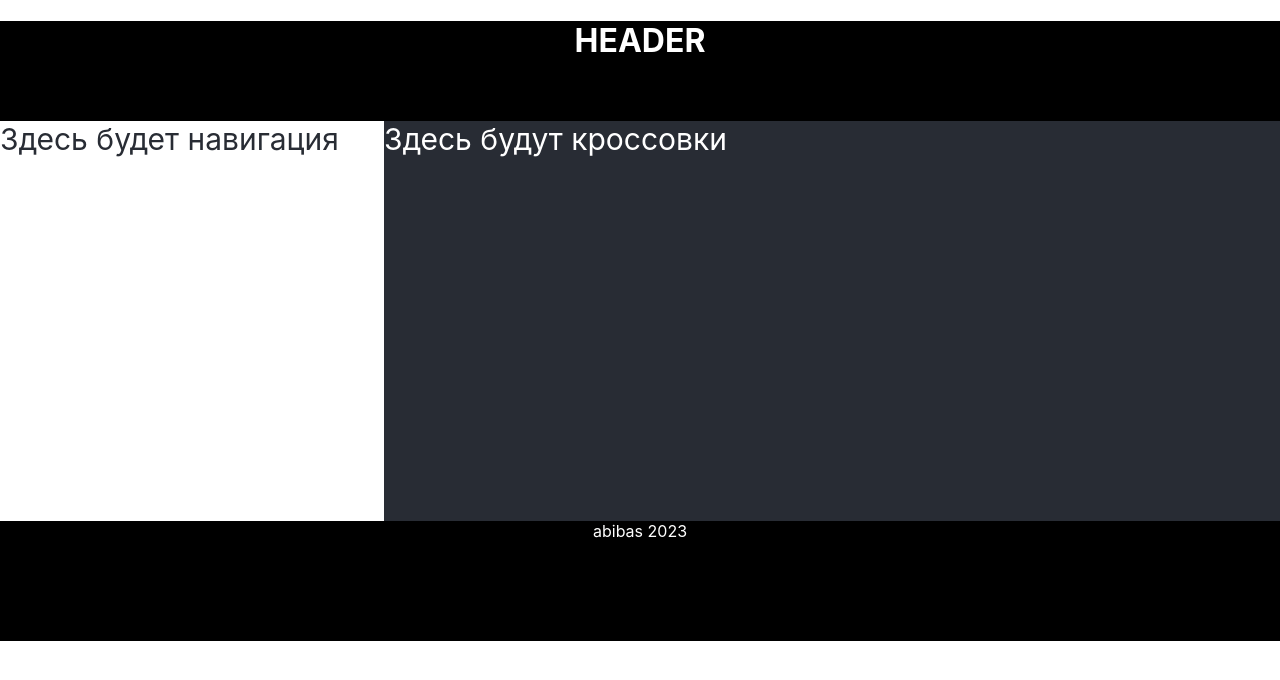
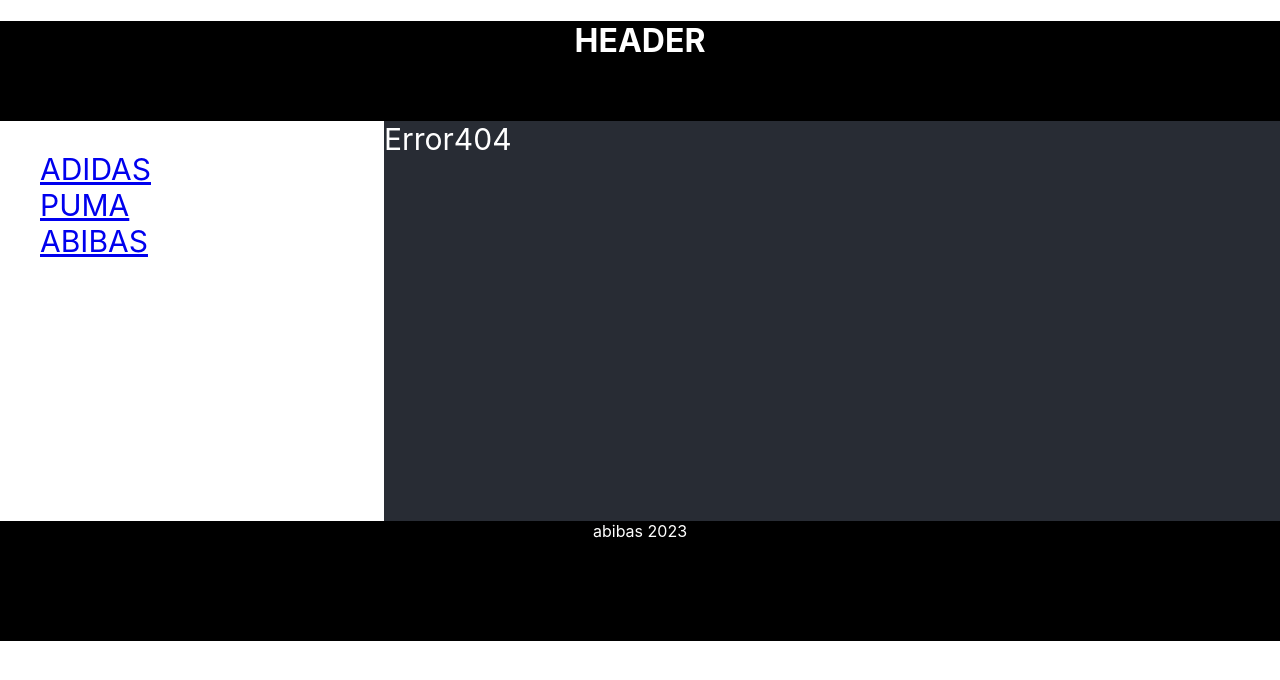
Before and after one commit to golzi99/react-router-dom, a React (Create React App) app: page / in a window 1280 px wide. Shown: the top 680 px of the page. Built offline with nearby package versions, Linux system fonts and the light colour scheme.

Commit message:
add Routes and navlinks

```diff
--- a/package.json
+++ b/package.json
@@ -12,6 +12,7 @@
     "@types/react-dom": "^18.0.0",
     "react": "^18.3.1",
     "react-dom": "^18.3.1",
+    "react-router-dom": "^6.26.2",
     "react-scripts": "5.0.1",
     "typescript": "^4.4.2",
     "web-vitals": "^2.1.0"
--- a/src/App.tsx
+++ b/src/App.tsx
@@ -1,17 +1,40 @@
-import React, {useState} from 'react';
-import styles from "./components/Site.module.css";
+import React from 'react';
+import styles from './components/Site.module.css';
+import {PageOne} from './components/pages/PageOne';
+import {PageTwo} from './components/pages/PageTwo';
+import {PageThree} from './components/pages/PageThree';
+import {NavLink, Route, Routes} from 'react-router-dom';
+import {Error404} from './components/pages/Error404';
 
 
 function App() {
+
+
     return (
         <div>
             <div className={styles.header}><h1>HEADER</h1></div>
             <div className={styles.body}>
                 <div className={styles.nav}>
-                    Здесь будет навигация
+                    <ul>
+                        <div>
+                            <NavLink to={'/page1'}>ADIDAS</NavLink>
+                        </div>
+
+                        <div>
+                            <NavLink to={'/page2'}>PUMA</NavLink>
+                        </div>
+                        <div>
+                            <NavLink to={'/page3'}>ABIBAS</NavLink>
+                        </div>
+                    </ul>
                 </div>
                 <div className={styles.content}>
-                    Здесь будут кроссовки
+                    <Routes>
+                        <Route path={'/page1'} element={<PageOne/>}></Route>
+                        <Route path={'/page2'} element={<PageTwo/>}></Route>
+                        <Route path={'/page3'} element={<PageThree/>}></Route>
+                        <Route path="*" element={<Error404/>} />
+                    </Routes>
                 </div>
             </div>
             <div className={styles.footer}>abibas 2023</div>
--- a/src/index.tsx
+++ b/src/index.tsx
@@ -9,7 +9,9 @@ const root = ReactDOM.createRoot(
   document.getElementById('root') as HTMLElement
 );
 root.render(
-    <App />
+    <BrowserRouter>
+      <App />
+    </BrowserRouter>
   );
 
 // If you want to start measuring performance in your app, pass a function
```
Also changed, not shown: 1 other file (tests, documents, lock files or other folders).
